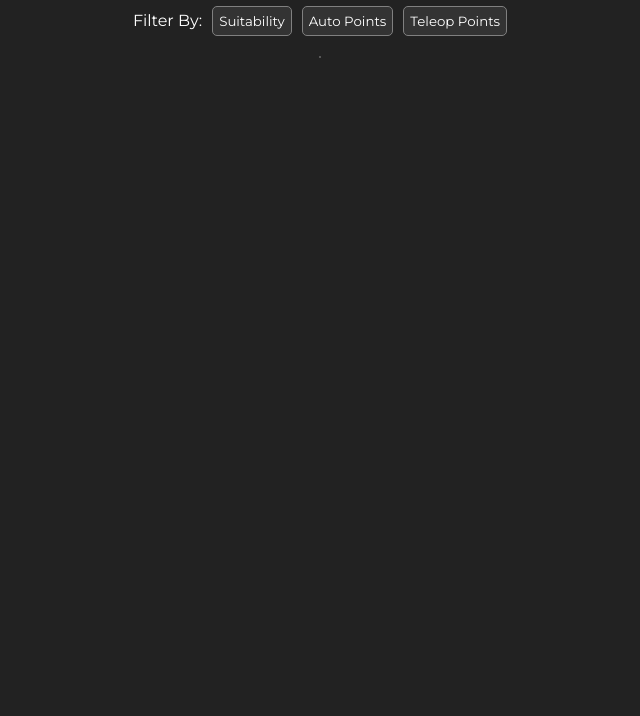
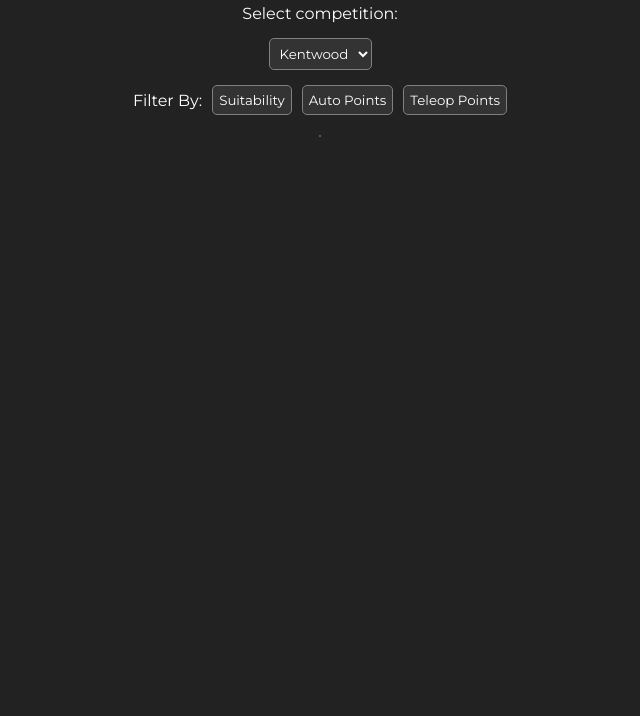
Before and after one commit to CodeRed2771/ftc-scouting-front, a plain HTML site: page index.html in a window 1280 px wide. Shown: the part 84-800 px from the top of the page, without its empty margins (320-960 px from the left). Drawn offline with Linux system fonts and the light colour scheme; no server answers.

Commit message:
pick list but at what cost

```diff
--- a/getData.js
+++ b/getData.js
@@ -7,7 +7,12 @@ function fetchMatchData(sheetName = 'Sheet1') {
     fetch(`${url}?${params}`)
         .then(res => res.json())
         .then(data => {
-            matchData = data
+            let matchData = [];
+            for(let match of data) {
+                if(match.Competition === document.getElementById("compSelect").value) {
+                    matchData.push(match)
+                }
+            }
             localStorage.matchData = JSON.stringify(matchData);
             console.log(matchData);
             initAnalysis();
--- a/index.html
+++ b/index.html
@@ -9,6 +9,10 @@
     </head>
     <body>
         <h1>Code Red FTC Pick List</h1>
+        <h4>Select competition:</h4>
+        <select id="compSelect" value="Kentwood">
+            <option value="Kentwood">Kentwood</option>
+        </select>
         <div class="selectFilter">
             Filter By: <button onclick="filterList('suitability')">Suitability</button><button onclick="filterList('autoPoints')">Auto Points</button><button onclick="filterList('teleopPoints')">Teleop Points</button>
         </div>
--- a/pickList.js
+++ b/pickList.js
@@ -95,6 +95,7 @@ function scoreTeam(team) {
 }
 
 function rankTeams() {
+
     let unfiltered = addAllStatsToArray(matchData, "Team Number");
     let teams = unfiltered.filter((value, index) => unfiltered.indexOf(value) === index && value != "");
     teamstats = [];
--- a/styles.css
+++ b/styles.css
@@ -83,3 +83,23 @@ body {
   text-decoration: line-through !important;
   color: darkgray;
 }
+
+select {
+    padding: 6px;
+    background-color: #333;
+    outline: 0;
+    border: 1px solid gray;
+    border-radius: 5px;
+    cursor: pointer;
+    margin-bottom: 15px;
+}
+
+h1 {
+    margin-top: 20px;
+    padding: 0;
+}
+
+h4 {
+    margin: 0;
+    padding-bottom: 15px;
+}
```
